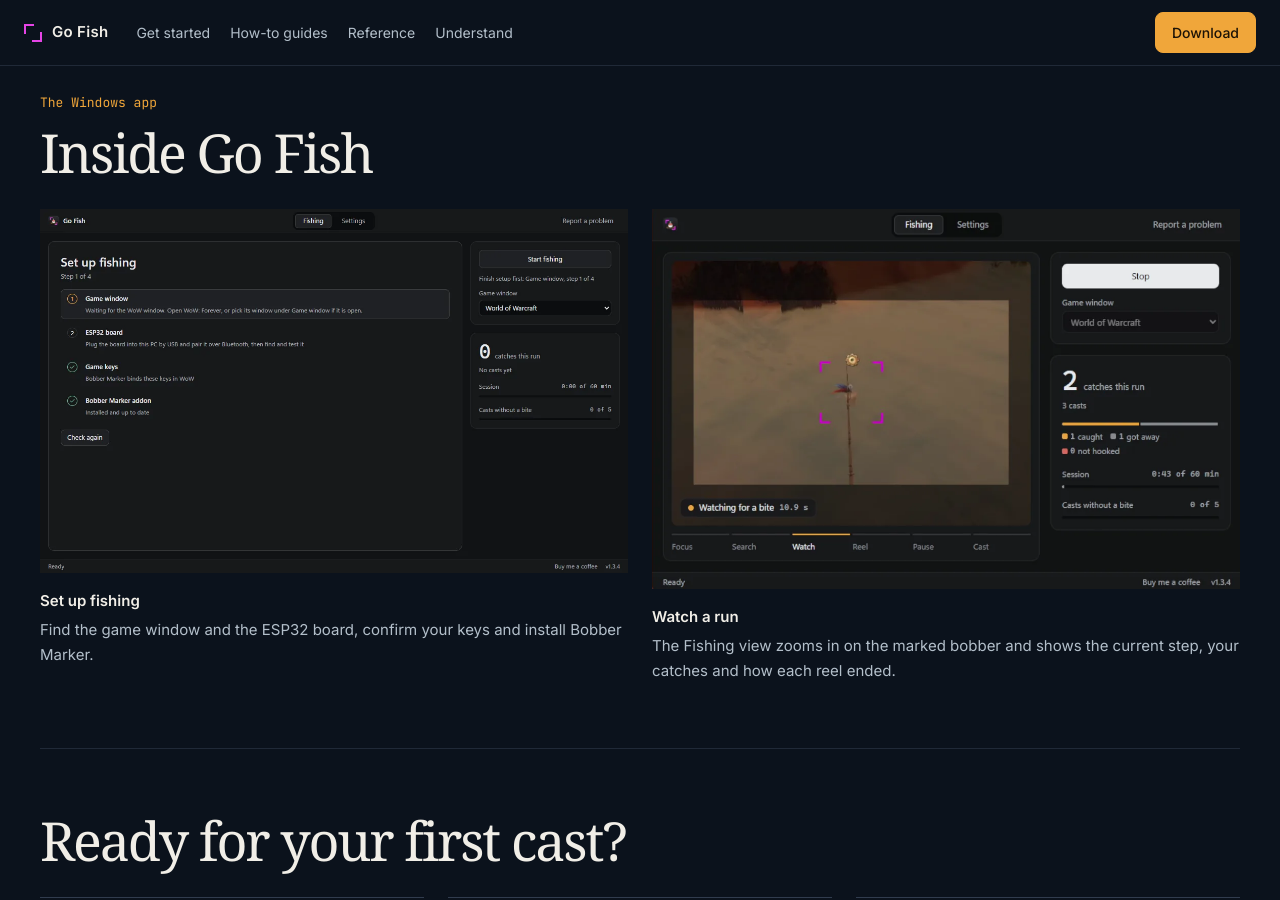
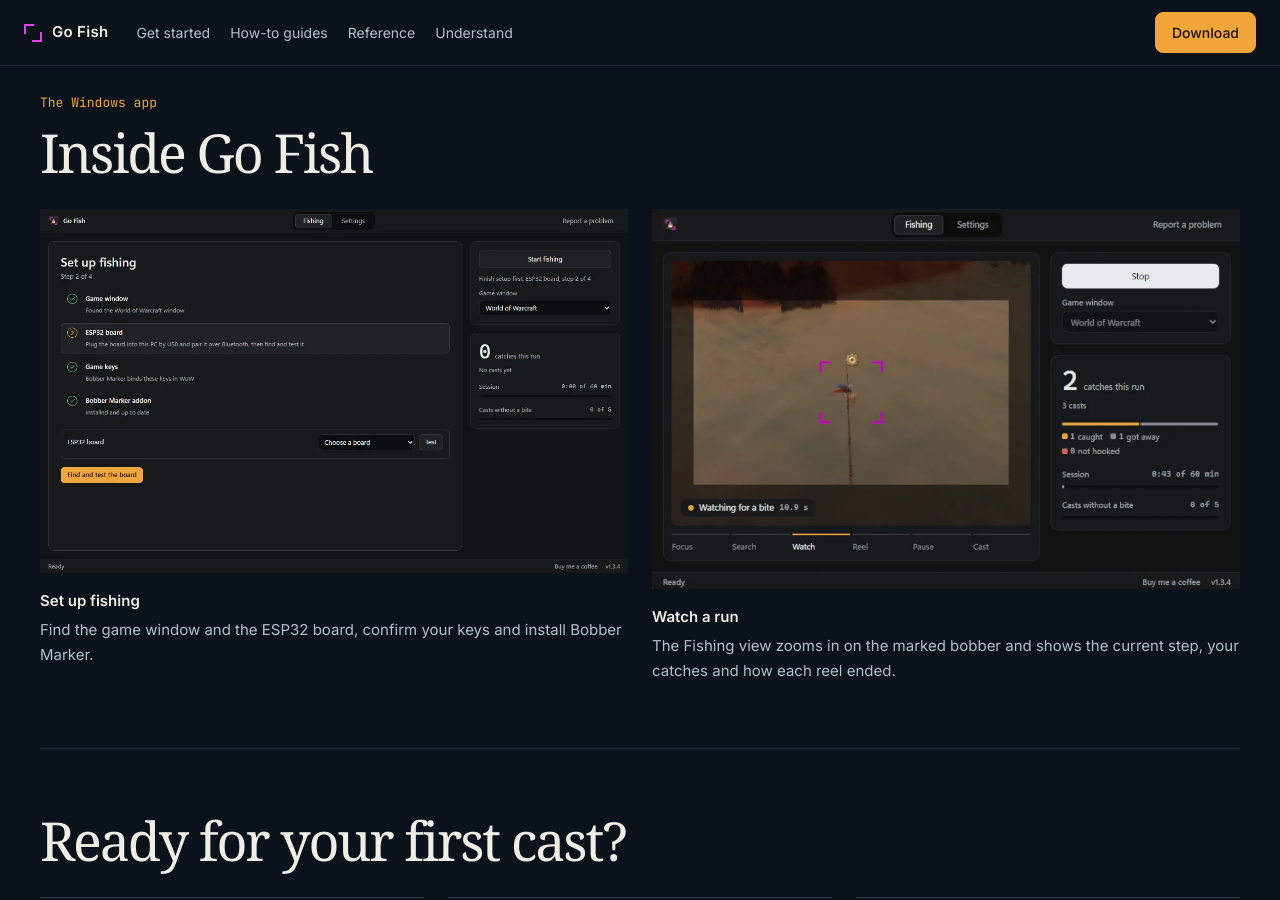
Before and after one commit to soockee/pixel-bot-go, a Jekyll site: the page built from docs/index.html, in a window 1280 px wide and 900 px high, scrolled down 1330 px. Built offline with Jekyll 4.4.1, drawn with Linux system fonts in a browser that asks for light colours.

Commit message:
Show the setup screenshot with the game found and the board step next
skip-release

Co-Authored-By: Claude Opus 5.5 <noreply@anthropic.com>

```diff
--- a/docs/index.html
+++ b/docs/index.html
@@ -53,7 +53,7 @@ body_class: home
     <div class="app-screens">
       <figure>
         <a href="{{ '/assets/go-fish-setup.webp' | relative_url }}" aria-label="Open the full-size setup screenshot">
-          <img src="{{ '/assets/go-fish-setup.webp' | relative_url }}" width="1164" height="721" loading="lazy" alt="Set up fishing waiting for the game window, with the keys and Bobber Marker already done and Start fishing saying which step is missing">
+          <img src="{{ '/assets/go-fish-setup.webp' | relative_url }}" width="1164" height="721" loading="lazy" alt="Set up fishing with the game window found and the ESP32 board step next, its Find and test the board button and the hint under Start fishing">
         </a>
         <figcaption><strong>Set up fishing</strong><p>Find the game window and the ESP32 board, confirm your keys and install Bobber Marker.</p></figcaption>
       </figure>
```
Also changed, not shown: docs/assets/go-fish-setup.webp.
